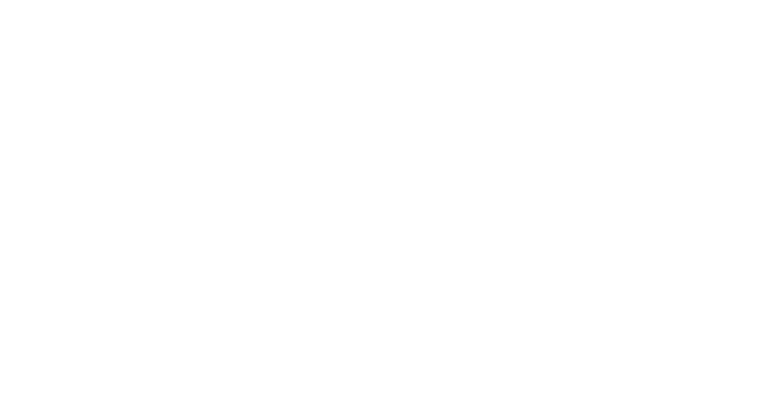
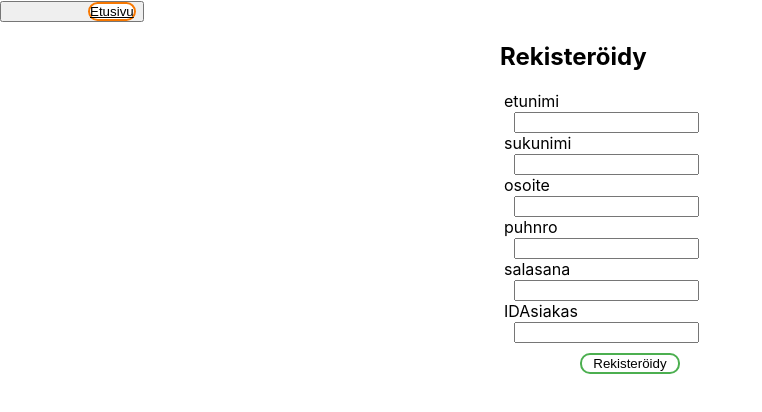
Before and after one commit to KVG21/webProjekti, a React (Create React App) app in the folder frontti/: page / in a window 1280 px wide. Before the commit this address had no page. Shown: the top 412 px of the page, without its empty margins (0-762 px from the left). Built offline with nearby package versions, Linux system fonts and the light colour scheme.

Commit message:
Päivitettyä tarvaraa
Tuotesivulle päivitys, linkki nappeja jokapuolelta päivitetty, muutama korjaus

```diff
--- a/frontti/src/App.js
+++ b/frontti/src/App.js
@@ -1,6 +1,8 @@
 import React from 'react'
 import Etusivu from './components/Etusivu'
 import Ravintoloitsija from './components/Ravintoloitsija';
+import Rekisteroityminen from './components/Rekisteroityminen'
+import Receipt from './components/Receipt'
 import Tuotesivu from './components/Tuotesivu';
 import {BrowserRouter, Routes, Route,} from 'react-router-dom';
 
@@ -10,12 +12,13 @@ function App() {
     <BrowserRouter>
         <div>
         <Routes>
+            <Route path="/" element={ <Rekisteroityminen/> }/>
             <Route path="/Etusivu" element={ <Etusivu/> }/>
 
             <Route path="/Tuotesivu" element={ <Tuotesivu/> }>
                 <Route path=":id" element={ <Tuotesivu /> }/>
             </Route>
-
+            <Route path="/Receipt" element= { <Receipt/> }/>
             <Route path="/Ravintoloitsija" element={<Ravintoloitsija />} />
         </Routes>
         </div>
--- a/frontti/src/components/Ravintoloitsija.js
+++ b/frontti/src/components/Ravintoloitsija.js
@@ -118,7 +118,7 @@ export default function Ravintoloitsija() {
         <div>
             <div className="name">
             <nav className="navigointi">
-            <button className="naviNappi"><Link className="naviNimi" to="/">Etusivu</Link></button>
+           <Link className="naviNimi" to="/Etusivu"> <button className="naviNappi">Etusivu</button></Link>
             </nav>
             </div>
             <div className="ravintolaCont">
--- a/frontti/src/components/Searchbar.js
+++ b/frontti/src/components/Searchbar.js
@@ -10,7 +10,8 @@ const SearchBar = ({ searchQuery, setSearchQuery }) => (
         <span className="visually-hidden">Etsi ravintolaa</span>
     </label>
 
-    <nav><button className="naviNappi"><Link className="naviNimi" to="/Ravintoloitsija">Ravintoloitsija</Link></button></nav>
+   <Link className="naviNimi" to="/Ravintoloitsija"> <button className="naviNappi">Ravintoloitsija</button></Link>
+  <Link className="naviNimi" to="/receipt"><button className="naviNappi">Kuitti</button></Link>
 
       <label htmlFor="header-search">
           <span className="visually-hidden">Etsi ravintolaa</span>
--- a/frontti/src/components/Tuotesivu.js
+++ b/frontti/src/components/Tuotesivu.js
@@ -74,7 +74,9 @@ export default function Tuotesivu() {
           LahtevatNimet = LahtevatNimet + ", " +addition.nimi + " kpl: " + addition.kpl + "    ";
           maara += addition.kpl
       }
-
+    if(LahtevatNimet.length === 0 || osoite.length === 0) {
+        return alert("Please Add addres or items to list")
+      } else {
         fetch(`http://localhost:3001/historia`,{ method: 'POST',
           headers:{'Content-Type' : 'application/json'},
           body: JSON.stringify({
@@ -84,6 +86,8 @@ export default function Tuotesivu() {
           summa: summa,
           asiakasID: 1
           })})
+          return alert("Success :)")
+      }
   }
 
   return (
--- a/frontti/src/components/receipt.js
+++ b/frontti/src/components/receipt.js
@@ -4,7 +4,7 @@ import { Link } from 'react-router-dom'
 import './Tuotesivu.js'
 import './receipt.css'
 
-const Receipt = () => {
+export default function Receipt() {
     const [receipt, setreceipt] = useState([])
 
     useEffect(async() => {
@@ -17,6 +17,7 @@ const Receipt = () => {
 
     return (
         <div className='receiptContainer'>
+            <button classname="naviNappi"><Link className='naviNappi' to="/Etusivu">Etusivu</Link></button>
         <div className='tilaushistoria'></div>
         {receipt.map(({osoite, pvm, tuotteet,summa, asiakasID}) => (
                     <div className="clients_receipt">
--- a/frontti/src/components/rekisteroityminen.js
+++ b/frontti/src/components/rekisteroityminen.js
@@ -29,7 +29,7 @@ export default function Rekisteroityminen(){
          <div>
            <div className='etunimi'>
            <nav className='navigointi'>
-             <button classname="naviNappi"><Link className='naviNappi' to="/">Etusivu</Link></button>
+             <button classname="naviNappi"><Link className='naviNappi' to="/Etusivu">Etusivu</Link></button>
            </nav>
            </div>
            <div className="kayttajaCont">
```
Also changed, not shown: frontti/src/components/ravintolanakyma.js (deleted, +0 -8 lines). Lines whose indentation alone changed are shown as unchanged.
